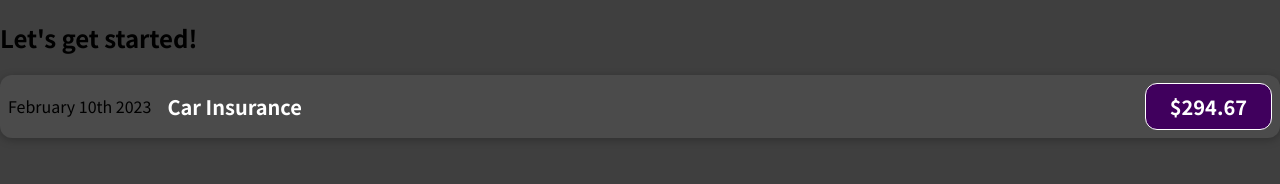
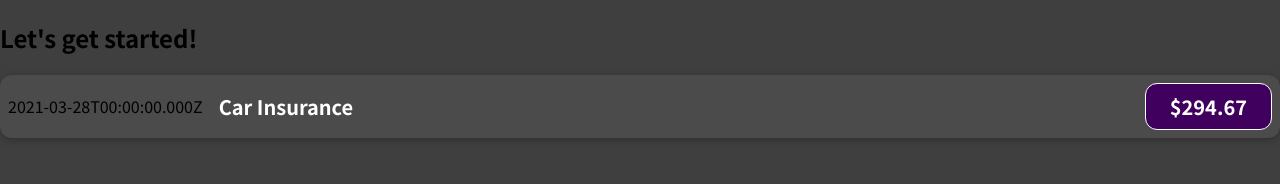
Before and after one commit to ipekgulsencelik/expense-tracker, a JavaScript app: page / in a window 1280 px wide. Shown: the top 184 px of the page. Built offline with nearby package versions, Linux system fonts and the light colour scheme; the HTML template or start-up script is replaced by a standard one.

Commit message:
outputting dynamic data

```diff
--- a/src/components/ExpenseItem.js
+++ b/src/components/ExpenseItem.js
@@ -1,12 +1,16 @@
 import './ExpenseItem.scss';
 
 function ExpenseItem() {
+  const expenseDate = new Date(2021, 2, 28);
+  const expenseTitle = 'Car Insurance';
+  const expenseAmount = 294.67;
+
   return (
-    <div className="expense-item">
-      <div>February 10th 2023</div>
-      <div className="expense-item__description">
-        <h2>Car Insurance</h2>
-        <div className="expense-item__price">$294.67</div>
+    <div className='expense-item'>
+      <div>{expenseDate.toISOString()}</div>
+      <div className='expense-item__description'>
+        <h2>{expenseTitle}</h2>
+        <div className='expense-item__price'>${expenseAmount}</div>
       </div>
     </div>
   );
```
